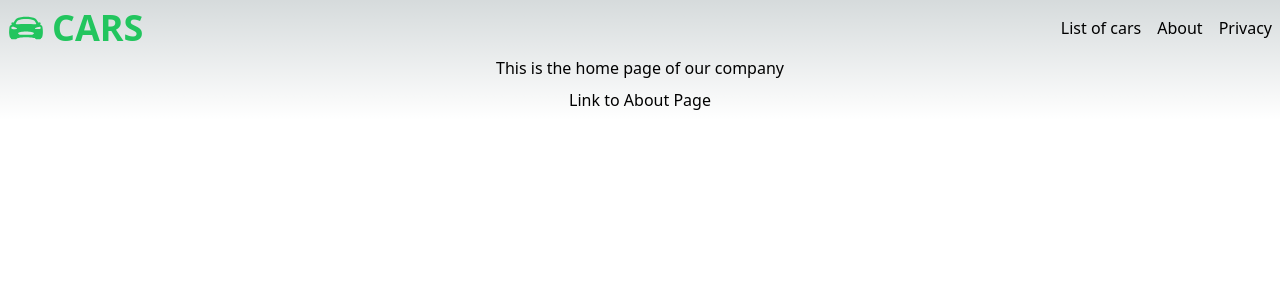
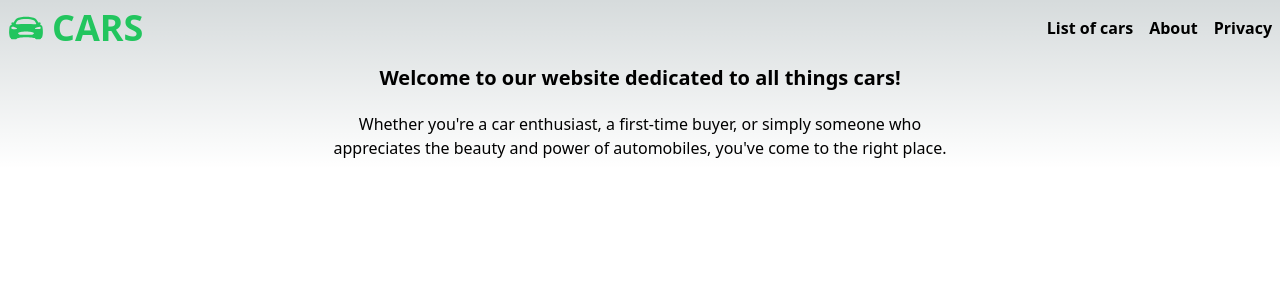
Before and after one commit to maciejbaba/nextjs-app, a Next.js app: page / in a window 1280 px wide. Shown: the top 300 px of the page. Built offline with nearby package versions, Linux system fonts and the light colour scheme.

Commit message:
move nav to layout

```diff
--- a/app/layout.tsx
+++ b/app/layout.tsx
@@ -1,4 +1,6 @@
 import "./globals.css";
+import Link from "next/link";
+import { IoCarSport } from "react-icons/io5";
 
 export const metadata = {
   title: "Create Next App",
@@ -12,7 +14,28 @@ export default function RootLayout({
 }) {
   return (
     <html lang="en">
-      <body>{children}</body>
+      <body>
+        <header>
+          <div className="flex w-full justify-between p-2 font-bold">
+            <p className="flex text-green-500 gap-2 text-4xl items-center uppercase">
+              <IoCarSport />
+              <span>Cars</span>
+            </p>
+            <nav className="flex gap-4 items-center">
+              <Link className="link-hover" href="/cars">
+                List of cars
+              </Link>
+              <Link className="link-hover" href="/about">
+                About
+              </Link>
+              <Link className="link-hover" href="/privacy">
+                Privacy
+              </Link>
+            </nav>
+          </div>
+        </header>
+        {children}
+      </body>
     </html>
   );
 }
--- a/app/page.tsx
+++ b/app/page.tsx
@@ -3,22 +3,17 @@ import Link from "next/link";
 
 export default function Home() {
   return (
-    <div className="p-2 flex justify-center items-center flex-col gap-2">
-      <div className="flex w-full justify-between">
-        <p className="flex text-green-500 gap-2 text-4xl items-center font-bold uppercase">
-          <IoCarSport />
-          <span>Cars</span>
+    <div className="p-2">
+      <div className="flex flex-col gap-5 m-auto items-center w-1/2 text-center">
+        <h1 className="text-xl font-bold">
+          Welcome to our website dedicated to all things cars!{" "}
+        </h1>
+        <p>
+          Whether you&apos;re a car enthusiast, a first-time buyer, or simply
+          someone who appreciates the beauty and power of automobiles,
+          you&apos;ve come to the right place.
         </p>
-        <nav className="flex gap-4 items-center">
-          <Link className="link-hover" href="/cars">List of cars</Link>
-          <Link className="link-hover" href="/about">About</Link>
-          <Link className="link-hover" href="/privacy">Privacy</Link>
-        </nav>
       </div>
-      <p>This is the home page of our company</p>
-      <Link className="link-hover" href="/about">
-        Link to About Page
-      </Link>
     </div>
   );
 }
```
